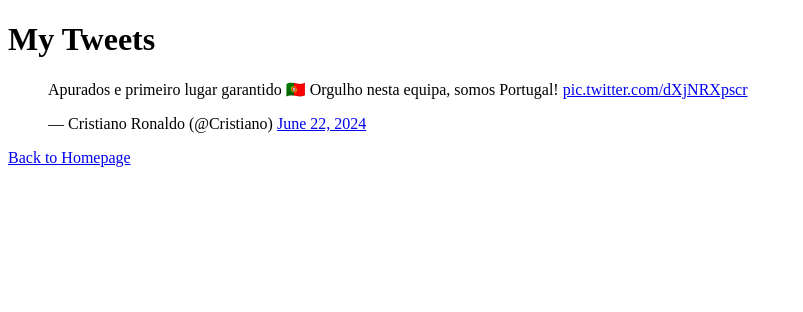
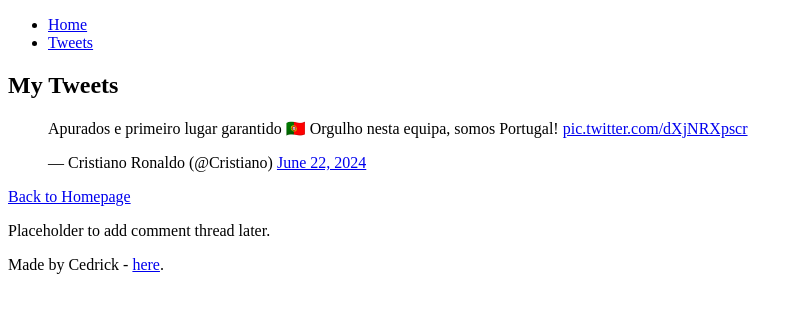
Before and after one commit to cedrick13bienvenue/My_First_Portfolio, a plain HTML site: page html_basic/tweets.html in a window 1280 px wide. Shown: the whole page, without its empty margins (0-803 px from the left). Drawn offline with Linux system fonts and the light colour scheme.

Commit message:
Updated index and tweet htmls

```diff
--- a/html_basic/tweets.html
+++ b/html_basic/tweets.html
@@ -6,17 +6,35 @@
     <title>Tweets</title>
 </head>
 <body>
-    <!-- Content of tweets.html goes here -->
+    <header>
+        <ul>
+            <li><a href="index.html">Home</a></li>
+            <li><a href="tweets.html">Tweets</a></li>
+        </ul>
+    </header>
+
+    <main>
+        <article>
             <h1>My Tweets</h1>
 
-    <!-- Embed Cristiano Ronaldo's tweet -->
+
             <blockquote class="twitter-tweet">
                 <p lang="pt" dir="ltr">Apurados e primeiro lugar garantido 🇵🇹 Orgulho nesta equipa, somos Portugal! <a href="https://t.co/dXjNRXpscr">pic.twitter.com/dXjNRXpscr</a></p>
                 &mdash; Cristiano Ronaldo (@Cristiano) <a href="https://twitter.com/Cristiano/status/1804589605137559637?ref_src=twsrc%5Etfw">June 22, 2024</a>
             </blockquote>
             <script async src="https://platform.twitter.com/widgets.js" charset="utf-8"></script>
 
-    <!-- Link back to index.html -->
+
             <p><a href="index.html">Back to Homepage</a></p>
+        </article>
+
+        <aside>
+            <p>Placeholder to add comment thread later.</p>
+        </aside>
+    </main>
+
+    <footer>
+        <p>Made by Cedrick - <a href="https://www.instagram.com/cedrick13bienvenue/" target="_blank">here</a>.</p>
+    </footer>
 </body>
 </html>
```
Also changed, not shown: html_basic/index.html (+26 -6 lines). Lines whose indentation alone changed are shown as unchanged.
